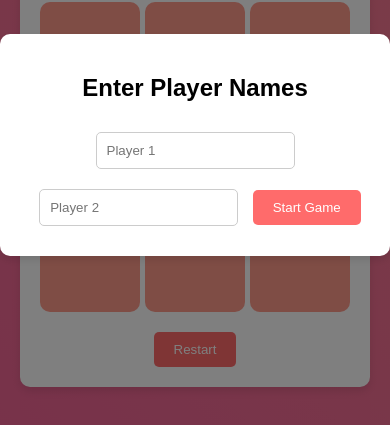
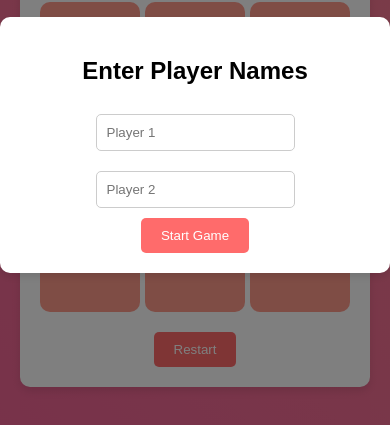
Before and after one commit to notqc/Tic-Tac-Toe, a plain HTML site: page index.html in a window 390 px wide. Shown: the part 277-702 px from the top of the page. Drawn offline with Linux system fonts and the light colour scheme.

Commit message:
responsive

```diff
--- a/index.html
+++ b/index.html
@@ -32,8 +32,9 @@
     <div id="namePopup" class="popup">
         <div class="popup-content">
             <h2>Enter Player Names</h2>
+            <div class="flx">
             <input type="text" id="player1" placeholder="Player 1">
-            <input type="text" id="player2" placeholder="Player 2">
+            <input type="text" id="player2" placeholder="Player 2"></div>
             <button id="startGame">Start Game</button>
         </div>
     </div>
--- a/styles.css
+++ b/styles.css
@@ -88,7 +88,13 @@ body, html {
     text-align: center;
     box-shadow: 0 4px 8px rgba(0, 0, 0, 0.1);
 }
+.flx{
+    display: flex;
+    flex-wrap: wrap;
+    align-items: center;
+    justify-content: center;
 
+}
 .popup-content input {
     margin: 10px;
     padding: 10px;
```
